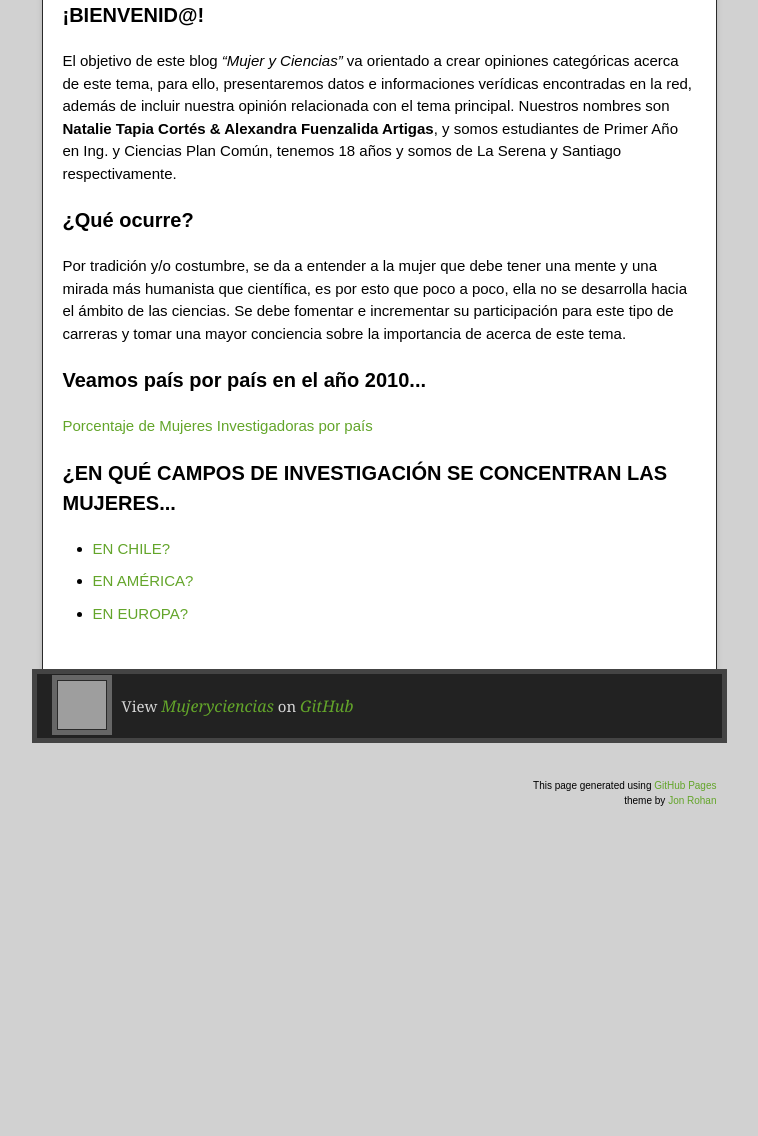
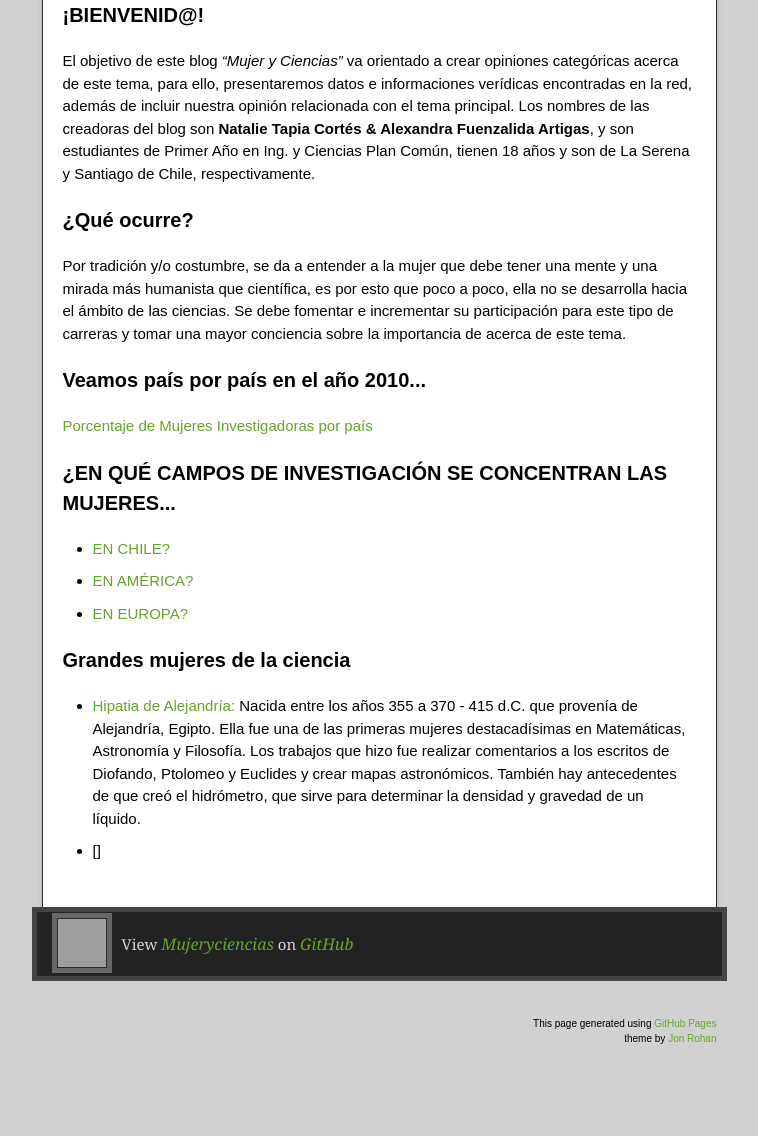
Before and after one commit to Mujeryciencias/mujeryciencias.github.io, a Jekyll site: the page index.html, which Jekyll copies as it is, in a window 1280 px wide. Shown: the part 595-1731 px from the top of the page, without its empty margins (261-1019 px from the left). Built offline with Jekyll 4.4.1, drawn with Linux system fonts in a browser that asks for light colours; nearby versions of some CDN libraries; Markdown is read by kramdown in place of the engine named in the settings; before the commit the page ends 1493 px from its top, so only the background shows below that; grey boxes are pictures that could not be loaded.

```diff
--- a/index.html
+++ b/index.html
@@ -40,7 +40,7 @@
 <a name="bienvenid" class="anchor" href="#bienvenid"><span class="octicon octicon-link"></span></a>¡BIENVENID@!</h3>
 
 <p>El objetivo de este blog <em>“Mujer y Ciencias”</em> va orientado a crear opiniones categóricas acerca de este tema, para ello, presentaremos datos e informaciones verídicas encontradas en la red, además de incluir nuestra opinión relacionada con el tema principal.
-Nuestros nombres son <strong>Natalie Tapia Cortés &amp; Alexandra Fuenzalida Artigas</strong>, y somos estudiantes de Primer Año en Ing. y Ciencias Plan Común, tenemos 18 años y somos de La Serena y Santiago respectivamente.</p>
+Los nombres de las creadoras del blog son <strong>Natalie Tapia Cortés &amp; Alexandra Fuenzalida Artigas</strong>, y son estudiantes de Primer Año en Ing. y Ciencias Plan Común, tienen 18 años y son de La Serena y Santiago de Chile, respectivamente.</p>
 
 <h3>
 <a name="qu%C3%A9-ocurre" class="anchor" href="#qu%C3%A9-ocurre"><span class="octicon octicon-link"></span></a>¿Qué ocurre?</h3>
@@ -59,6 +59,13 @@
 <li><a href="https://scontent-b-mia.xx.fbcdn.net/hphotos-frc3/t1.0-9/10311360_10203151781810762_8321716323830826855_n.jpg">EN CHILE?</a></li>
 <li><a href="https://scontent-a-mia.xx.fbcdn.net/hphotos-prn1/t1.0-9/10372060_10203151858852688_7664917315968680093_n.jpg">EN AMÉRICA?</a></li>
 <li><a href="https://scontent-b-mia.xx.fbcdn.net/hphotos-prn2/t1.0-9/10334288_10203151854572581_8163444093146674673_n.jpg">EN EUROPA?</a></li>
+</ul><h3>
+<a name="grandes-mujeres-de-la-ciencia" class="anchor" href="#grandes-mujeres-de-la-ciencia"><span class="octicon octicon-link"></span></a>Grandes mujeres de la ciencia</h3>
+
+<ul>
+<li>
+<a href="http://www.karmelemarchante.com/files/thumbnail_20100213120250_3452_99a42b9e-9fc0-4fa3-ae06-7118ed722c3a.jpg">Hipatia de Alejandría:</a> Nacida entre los años 355 a 370 - 415 d.C. que provenía de Alejandría, Egipto. Ella fue una de las primeras mujeres destacadísimas en Matemáticas, Astronomía y Filosofía. Los trabajos que hizo fue realizar comentarios a los escritos de Diofando, Ptolomeo y Euclides y crear mapas astronómicos. También hay antecedentes de que creó el hidrómetro, que sirve para determinar la densidad y gravedad de un líquido.</li>
+<li>[]</li>
 </ul>
         </article>
       </div>
```
Also changed, not shown: params.json (+1 -1 lines).
